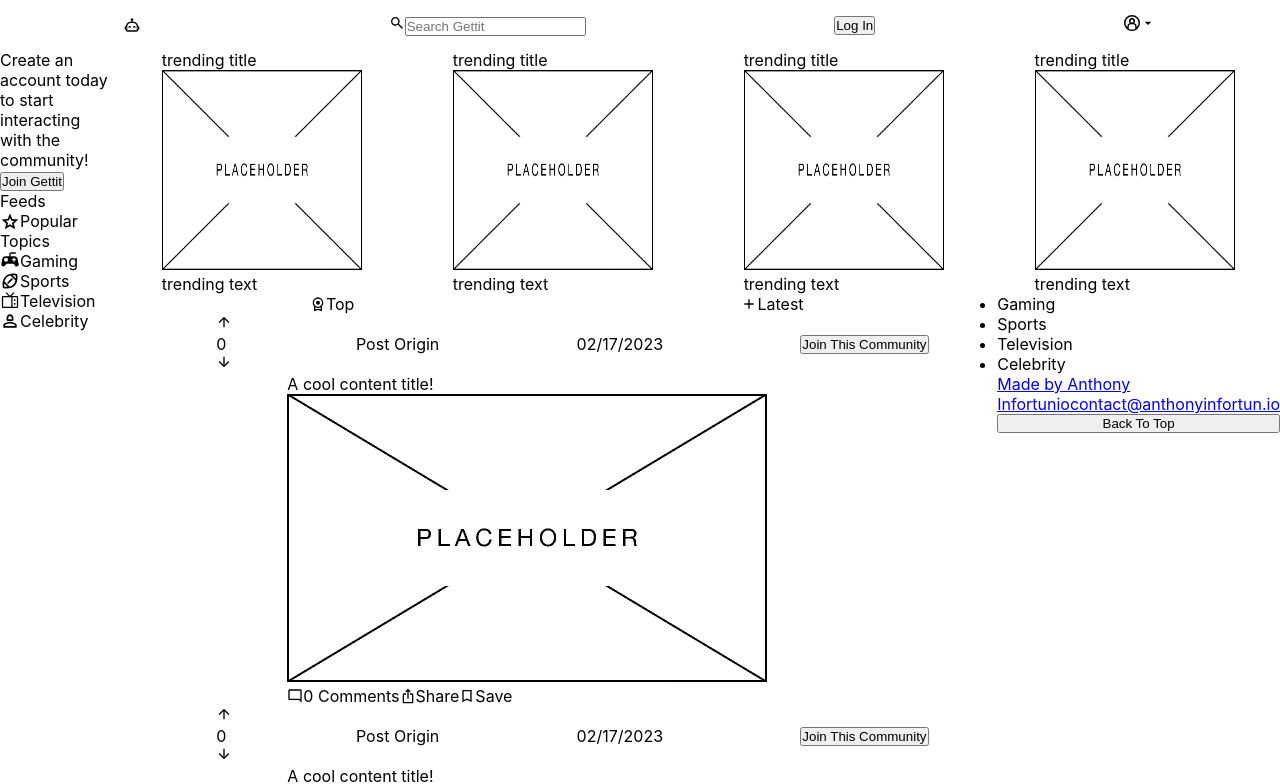
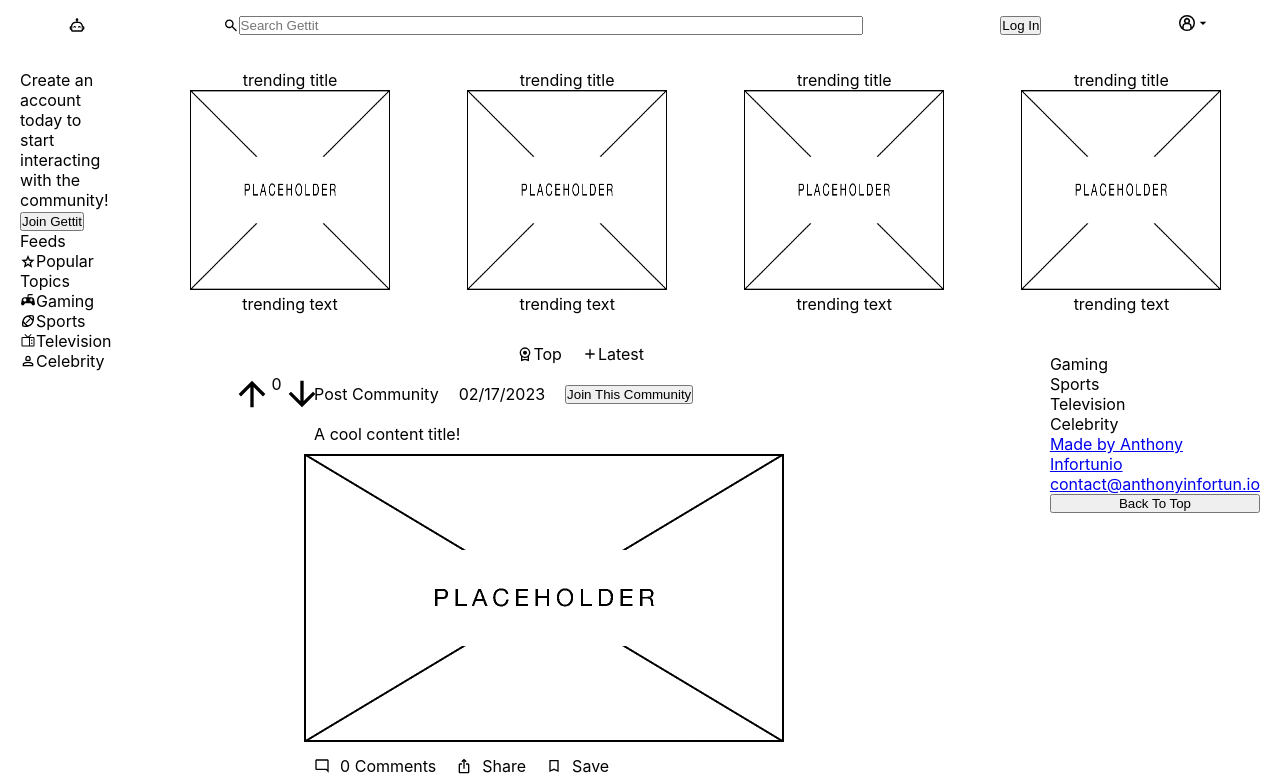
Before and after one commit to AnthonyGleason/odin-listcord, a React (Create React App) app: page / in a window 1280 px wide. Shown: the top 784 px of the page. Built offline with nearby package versions, Linux system fonts and the light colour scheme.

Commit message:
add margins and padding, additional positional

```diff
--- a/src/components/Content/ContentItem/ContentItemNav.tsx
+++ b/src/components/Content/ContentItem/ContentItemNav.tsx
@@ -3,7 +3,7 @@ import React from "react";
 export default function ContentItemNav(){
   return(
     <div className='content-item-nav'>
-        <div className="content-item-origin">Post Origin</div>
+        <div className="content-item-origin">Post Community</div>
         <div className="content-item-date">02/17/2023</div>
         <button className="content-join-button">Join This Community</button>
     </div>
--- a/src/styles/content.css
+++ b/src/styles/content.css
@@ -13,6 +13,16 @@
   display: flex;
   justify-content: space-around;
   grid-area: trending;
+  padding: 10px;
+  margin: 10px;
+}
+.trending-title{
+  display: flex;
+  justify-content: center;
+}
+.trending-text{
+  display: flex;
+  justify-content: center;
 }
 .trending-img{
   height: 200px;
@@ -28,7 +38,10 @@
 /* popular nav  styling */
 .popular-nav{
   display: flex;
-  justify-content: space-around;
+  justify-content: center;
+  padding: 5px;
+  margin: 5px;
+  gap: 20px;
 }
 .popular-nav-item{
   display: flex;
@@ -47,12 +60,23 @@
 .content-sidebar{
   display: flex;
   flex-direction: column;
+  padding: 10px;
+  margin: 10px;
+}
+.content-item-sidebar{
+  display: flex;
 }
 .content-item-nav{
   grid-area: content-item-nav;
   display: flex;
-  justify-content: space-around;
   align-items: center;
+  margin: 5px;
+  padding: 5px;
+  gap: 20px;
+}
+.content-item-title{
+  margin: 5px;
+  padding: 5px;
 }
 .content-item-container{
   display: flex;
@@ -67,4 +91,12 @@
 }
 .content-item-footer *{
   display: flex;
+  margin: 5px;
 }
+.community{
+  list-style: none;
+}
+.copyright-info{
+  display: flex;
+  flex-direction: column;
+}
--- a/src/styles/nav.css
+++ b/src/styles/nav.css
@@ -8,3 +8,10 @@
 .nav-drop-down{
   display: none;
 }
+.search-container{
+  display: flex;
+  width: 50%;
+}
+.search-container input{
+  width: 100%;
+}
--- a/src/styles/sidebar.css
+++ b/src/styles/sidebar.css
@@ -2,6 +2,8 @@
   grid-area: sidebar;
   display: flex;
   flex-direction: column;
+  padding: 10px;
+  margin: 10px;
 }
 
 /* Feed section styling */
```
